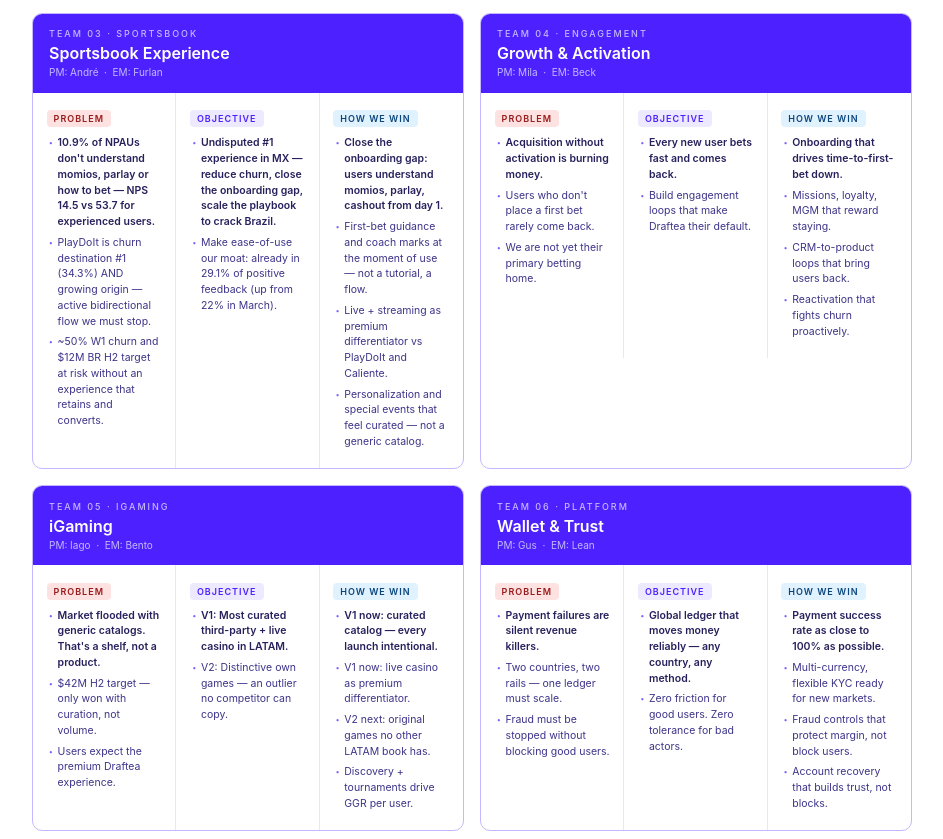
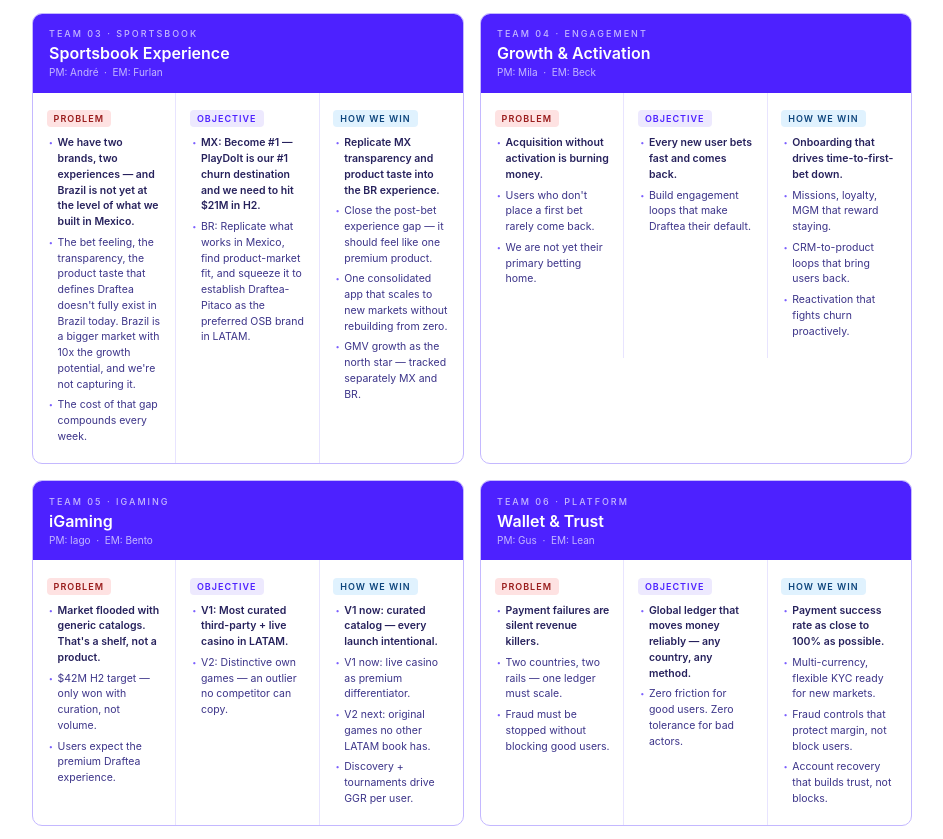
Before and after one commit to renataque/draftea-missions-2026, a plain HTML site: page index.html in a window 1280 px wide. Shown: the part 1181-2020 px from the top of the page, without its empty margins (168-1111 px from the left). Drawn offline with Linux system fonts and the light colour scheme.

Commit message:
Update missions doc to v3

```diff
--- a/index.html
+++ b/index.html
@@ -166,19 +166,19 @@
       </div>
       <div class="team-body">
         <div class="col"><span class="col-label prob">Problem</span><ul>
-          <li class="bold">10.9% of NPAUs don't understand momios, parlay or how to bet — NPS 14.5 vs 53.7 for experienced users.</li>
-          <li>PlayDoIt is churn destination #1 (34.3%) AND growing origin — active bidirectional flow we must stop.</li>
-          <li>~50% W1 churn and $12M BR H2 target at risk without an experience that retains and converts.</li>
+          <li class="bold">We have two brands, two experiences — and Brazil is not yet at the level of what we built in Mexico.</li>
+          <li>The bet feeling, the transparency, the product taste that defines Draftea doesn't fully exist in Brazil today. Brazil is a bigger market with 10x the growth potential, and we're not capturing it.</li>
+          <li>The cost of that gap compounds every week.</li>
         </ul></div>
         <div class="col"><span class="col-label obj">Objective</span><ul>
-          <li class="bold">Undisputed #1 experience in MX — reduce churn, close the onboarding gap, scale the playbook to crack Brazil.</li>
-          <li>Make ease-of-use our moat: already in 29.1% of positive feedback (up from 22% in March).</li>
+          <li class="bold">MX: Become #1 — PlayDoIt is our #1 churn destination and we need to hit $21M in H2.</li>
+          <li>BR: Replicate what works in Mexico, find product-market fit, and squeeze it to establish Draftea-Pitaco as the preferred OSB brand in LATAM.</li>
         </ul></div>
         <div class="col"><span class="col-label how">How we win</span><ul>
-          <li class="bold">Close the onboarding gap: users understand momios, parlay, cashout from day 1.</li>
-          <li>First-bet guidance and coach marks at the moment of use — not a tutorial, a flow.</li>
-          <li>Live + streaming as premium differentiator vs PlayDoIt and Caliente.</li>
-          <li>Personalization and special events that feel curated — not a generic catalog.</li>
+          <li class="bold">Replicate MX transparency and product taste into the BR experience.</li>
+          <li>Close the post-bet experience gap — it should feel like one premium product.</li>
+          <li>One consolidated app that scales to new markets without rebuilding from zero.</li>
+          <li>GMV growth as the north star — tracked separately MX and BR.</li>
         </ul></div>
       </div>
     </div>
```
